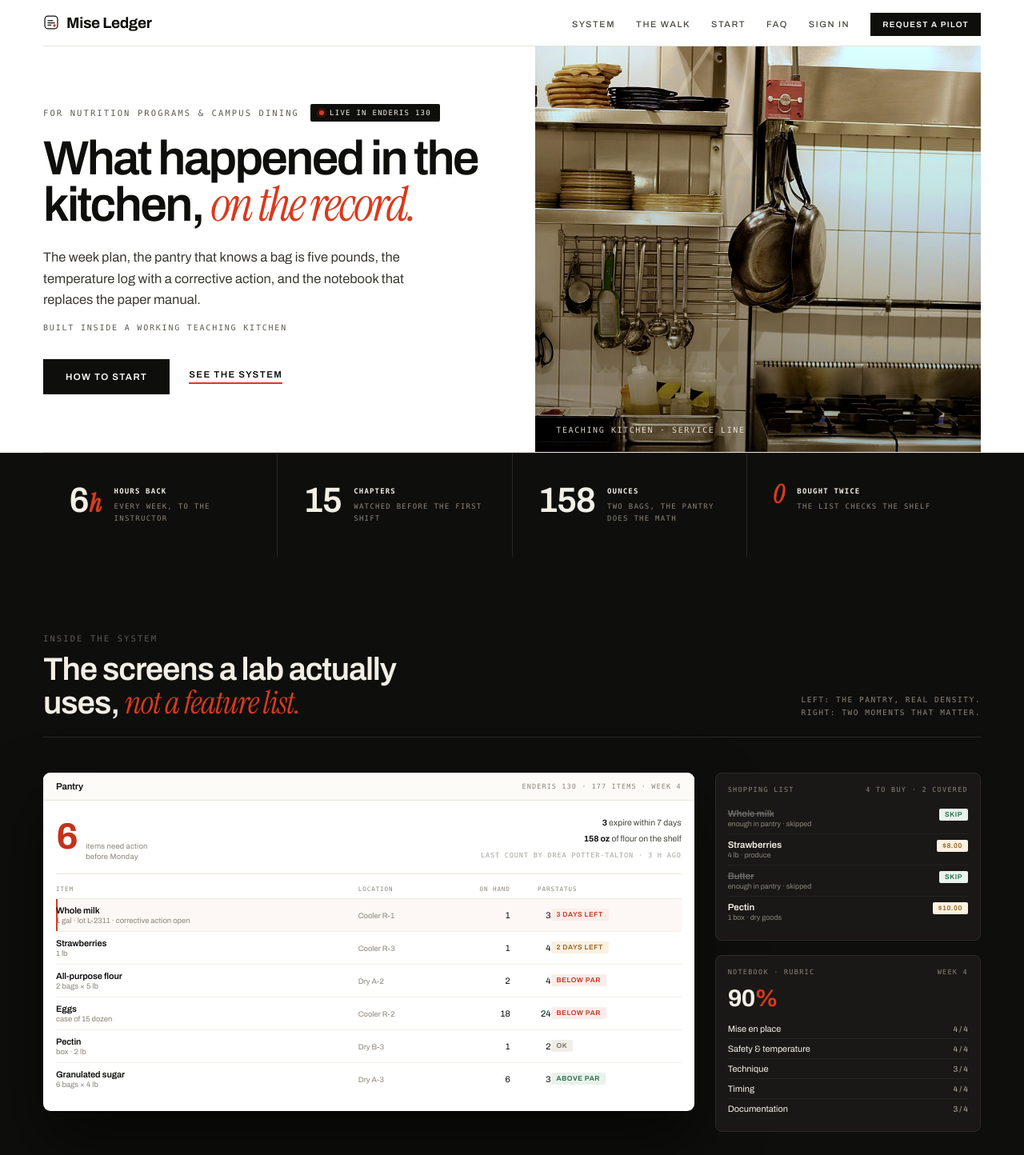
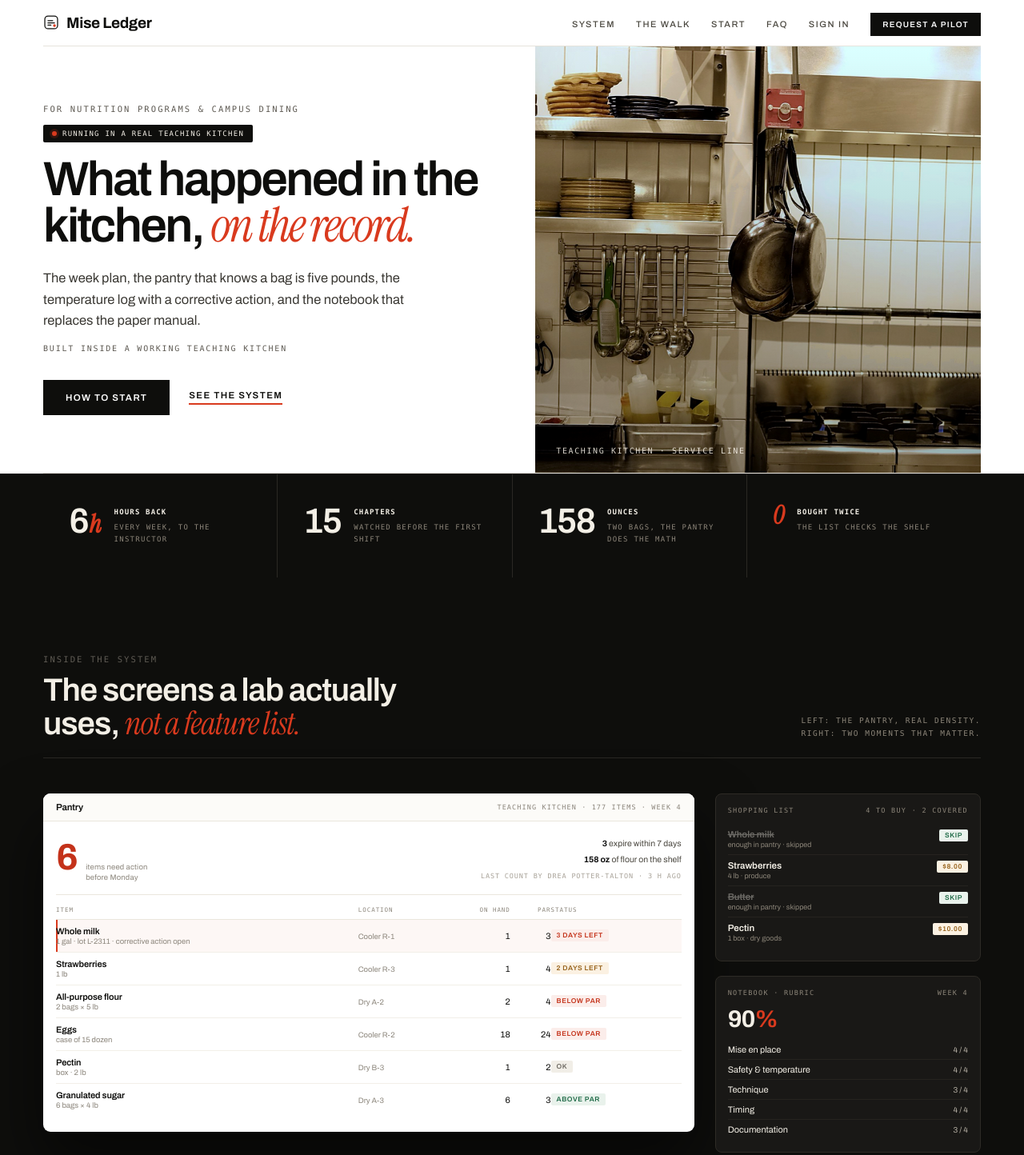
Before and after one commit to gilhdz320-prog/miseledger, a plain HTML site: page index.html in a window 1280 px wide. Shown: the top 1444 px of the page at 80% size. Drawn offline with Linux system fonts and the light colour scheme.

Commit message:
landing: no room names a buyer has never heard of
Enderis 130 means something to one department in Milwaukee and nothing to anyone else.
The proof is that it runs in a real teaching kitchen, not which room it is.

```diff
--- a/index.html
+++ b/index.html
@@ -266,7 +266,7 @@
 <div class="wrap">
   <section class="hero">
     <div class="hero-copy">
-      <div class="hero-topline"><span class="kicker">For nutrition programs &amp; campus dining</span><span class="live"><i></i>Live in Enderis 130</span></div>
+      <div class="hero-topline"><span class="kicker">For nutrition programs &amp; campus dining</span><span class="live"><i></i>Running in a real teaching kitchen</span></div>
       <h1>What happened in the kitchen, <em>on the record.</em></h1>
       <p class="lede">The week plan, the pantry that knows a bag is five pounds, the temperature log with a corrective action, and the notebook that replaces the paper manual.</p>
       <div class="for">Built inside a working teaching kitchen</div>
@@ -300,7 +300,7 @@
 
     <div class="stage">
       <figure class="window" style="margin:0">
-        <div class="win-bar"><span class="win-name">Pantry</span><span class="win-meta">Enderis 130 · 177 items · week 4</span></div>
+        <div class="win-bar"><span class="win-name">Pantry</span><span class="win-meta">Teaching kitchen · 177 items · week 4</span></div>
         <div class="win-body">
           <div class="whead">
             <div class="wbig"><span class="num">6</span><span class="lab">items need action<br>before Monday</span></div>
@@ -370,7 +370,7 @@
         <source src="/film/miseledger.mp4" type="video/mp4"/>
         Your browser cannot play this video. It shows the week plan, pantry, temperatures, ServSafe map and counts.
       </video>
-      <span class="filmcap">Enderis Hall 130 · Station 1</span>
+      <span class="filmcap">Teaching kitchen · Station 1</span>
     </div>
   </div>
 </section>
```
